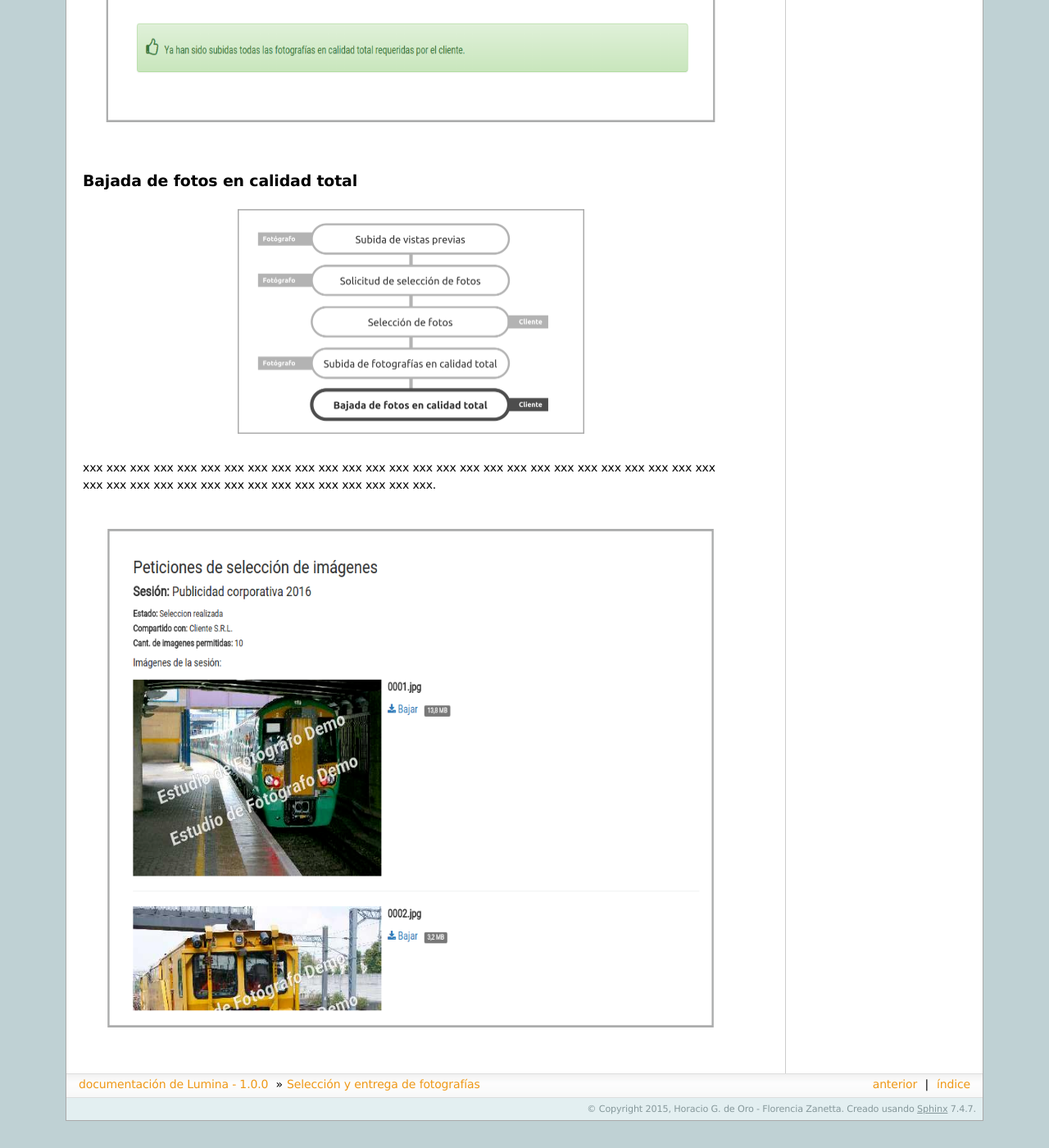
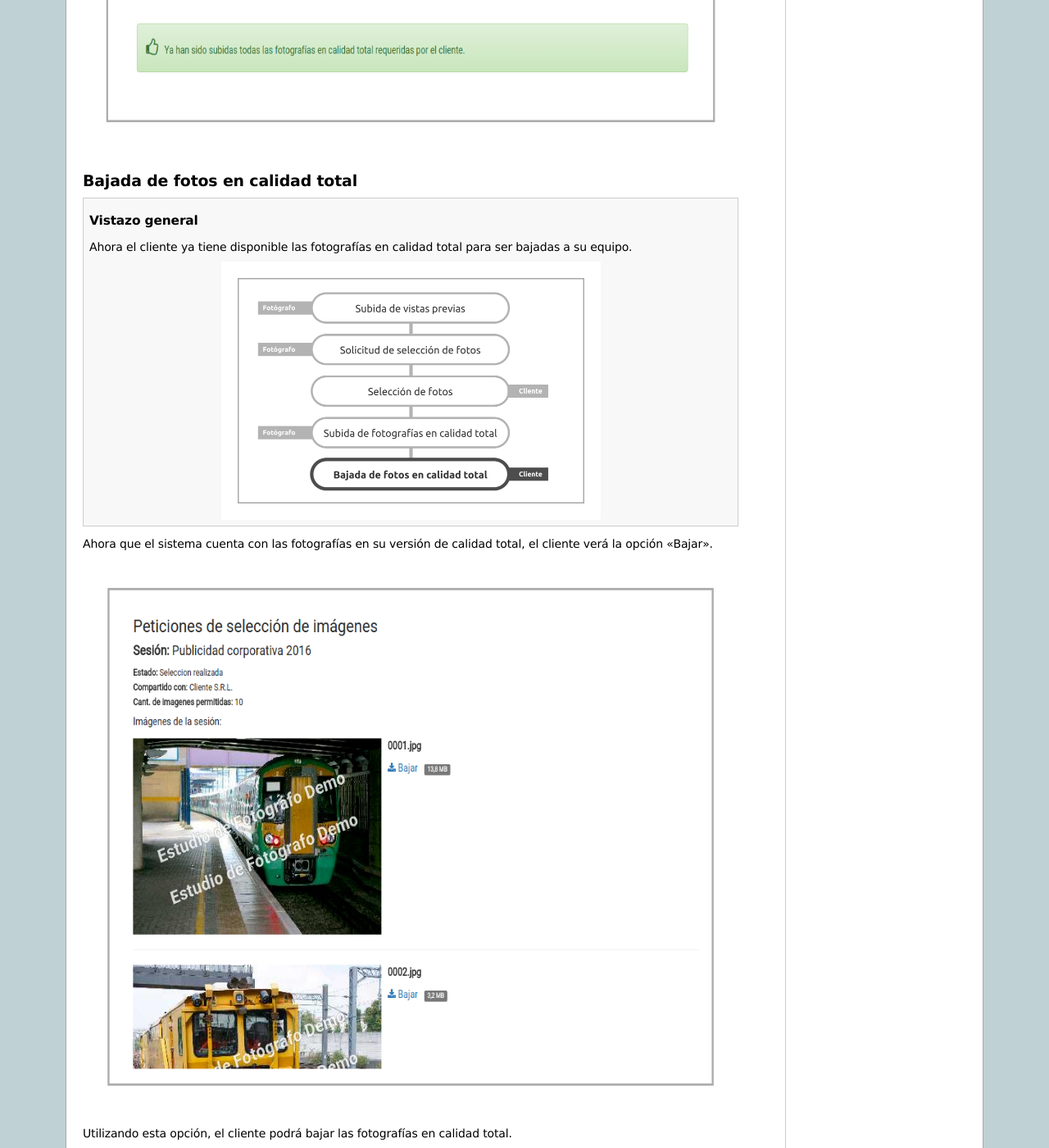
Before and after one commit to florzanetta/lumina, a Sphinx documentation site: the page built from doc/tutorial_photo_upload_and_selection.rst, in a window 1280 px wide and 1400 px high, scrolled down 18855 px. Shown: the whole window at 82% size. Built offline with Sphinx 7.4.7, drawn with Linux system fonts in a browser that asks for light colours; before the commit the page ends 20222 px from its top, so only the background shows below that.

Commit message:
Update docs

```diff
--- a/doc/tutorial_photo_upload_and_selection.rst
+++ b/doc/tutorial_photo_upload_and_selection.rst
@@ -296,14 +296,20 @@
 Bajada de fotos en calidad total
 --------------------------------
 
-.. image:: images-border/workflow-photo-selection-05.png
-   :scale: 50%
-   :align: center
+.. topic:: Vistazo general
 
-xxx xxx xxx xxx xxx xxx xxx xxx xxx xxx xxx xxx xxx xxx
-xxx xxx xxx xxx xxx xxx xxx xxx xxx xxx xxx xxx xxx xxx xxx xxx
-xxx xxx xxx xxx xxx xxx xxx xxx xxx xxx xxx xxx.
+   Ahora el cliente ya tiene disponible las fotografías en calidad total
+   para ser bajadas a su equipo.
+
+   .. image:: images-border/workflow-photo-selection-05.png
+      :scale: 50%
+      :align: center
+
+Ahora que el sistema cuenta con las fotografías en su versión de calidad total, el
+cliente verá la opción "Bajar".
 
 .. image:: images-border/session-photo-selection-request-21-customer-available-photos.png
    :scale: 90%
    :align: center
+
+Utilizando esta opción, el cliente podrá bajar las fotografías en calidad total.
```
